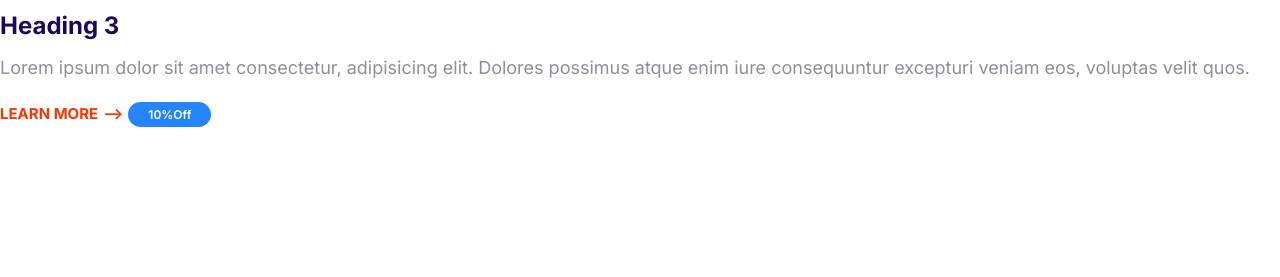
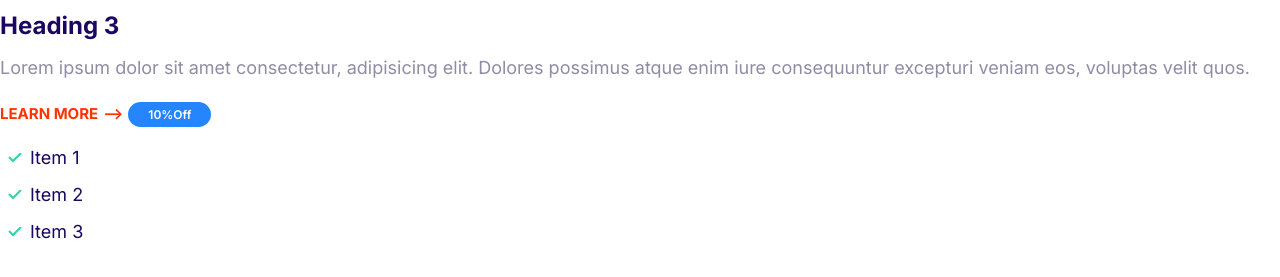
Before and after one commit to Deeprosunix/Moshify, a plain HTML site: page index.html in a window 1280 px wide. Shown: the part 283-560 px from the top of the page. Drawn offline with Linux system fonts and the light colour scheme.

Commit message:
creating Lists

```diff
--- a/CSS/styles.css
+++ b/CSS/styles.css
@@ -82,10 +82,10 @@ a {
 
 .badge {
     border-radius: 20px;
+    font-size: 2rem;
+    font-weight: 600;
     padding: 0.5rem 2rem;
-    font-weight: 600;
     white-space: nowrap;
-    font-size: 2rem;
 }
 .badge--primary{
     background-color: var(--colour-primary);
@@ -106,4 +106,26 @@ a {
     .badge--small {
         font-size: 1.2rem;
     }
+
 }
+
+/*Lists*/
+
+.list {
+    list-style: none;
+    padding-left: 0;
+    color: var(--colour-headings);
+}
+.list--tick {
+    list-style-image: url(../images/tick.svg);
+    padding-left: 3rem;
+}
+.list--tick .list__item {
+    padding-left: 0.5rem;
+    margin-bottom: 1rem;
+}
+@media screen and (min-width:1024px) {
+    .list--tick .list__item {
+        padding-left: 0;
+    }
+}
--- a/index.html
+++ b/index.html
@@ -24,5 +24,10 @@
     </p>
     <a href="#" class="link-arrow">Learn More</a>
     <span class="badge badge--primary badge--small">10%Off</span>
+    <ul class="list list--tick">
+      <li class="list__item">Item 1</li>
+      <li class="list__item">Item 2</li>
+      <li class="list__item">Item 3</li>
+    </ul>
   </body>
 </html>
```
Also changed, not shown: Components/lists.html (added, +5 -0 lines), images/tick.svg (added).
